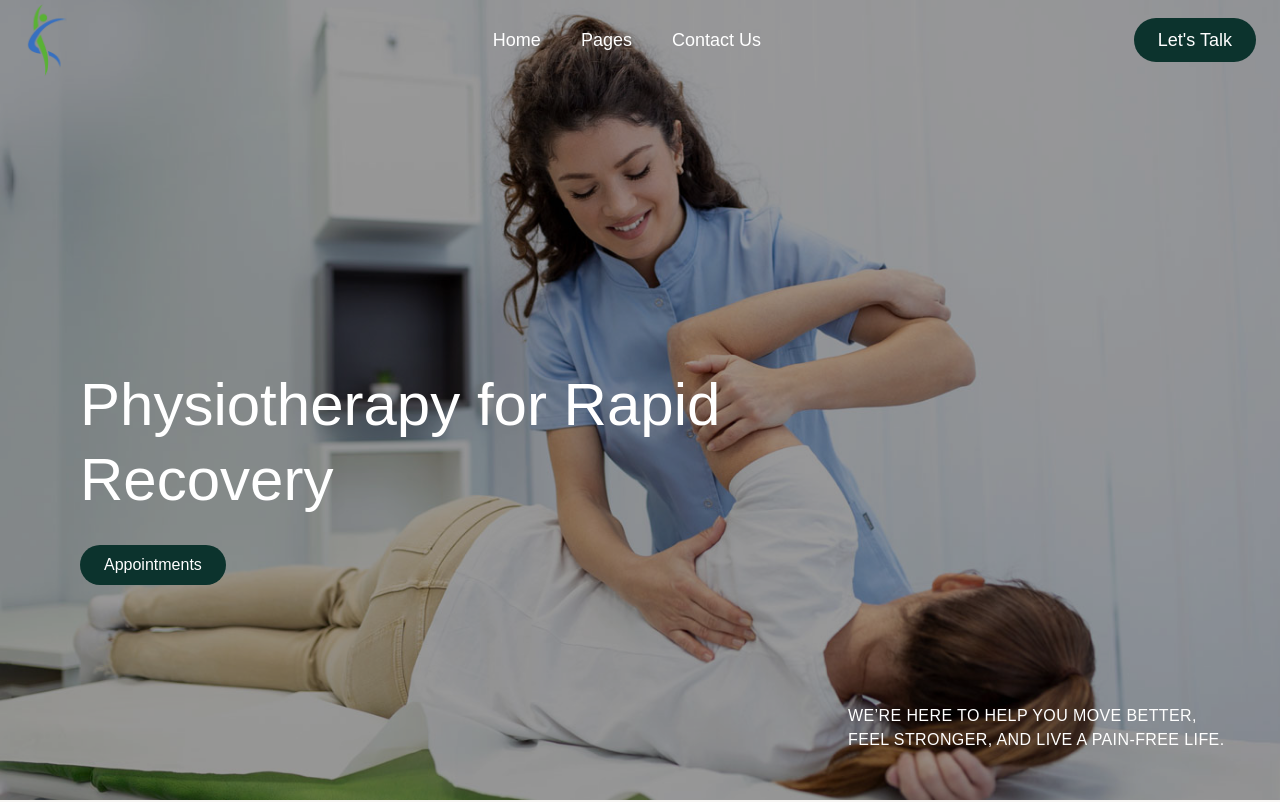
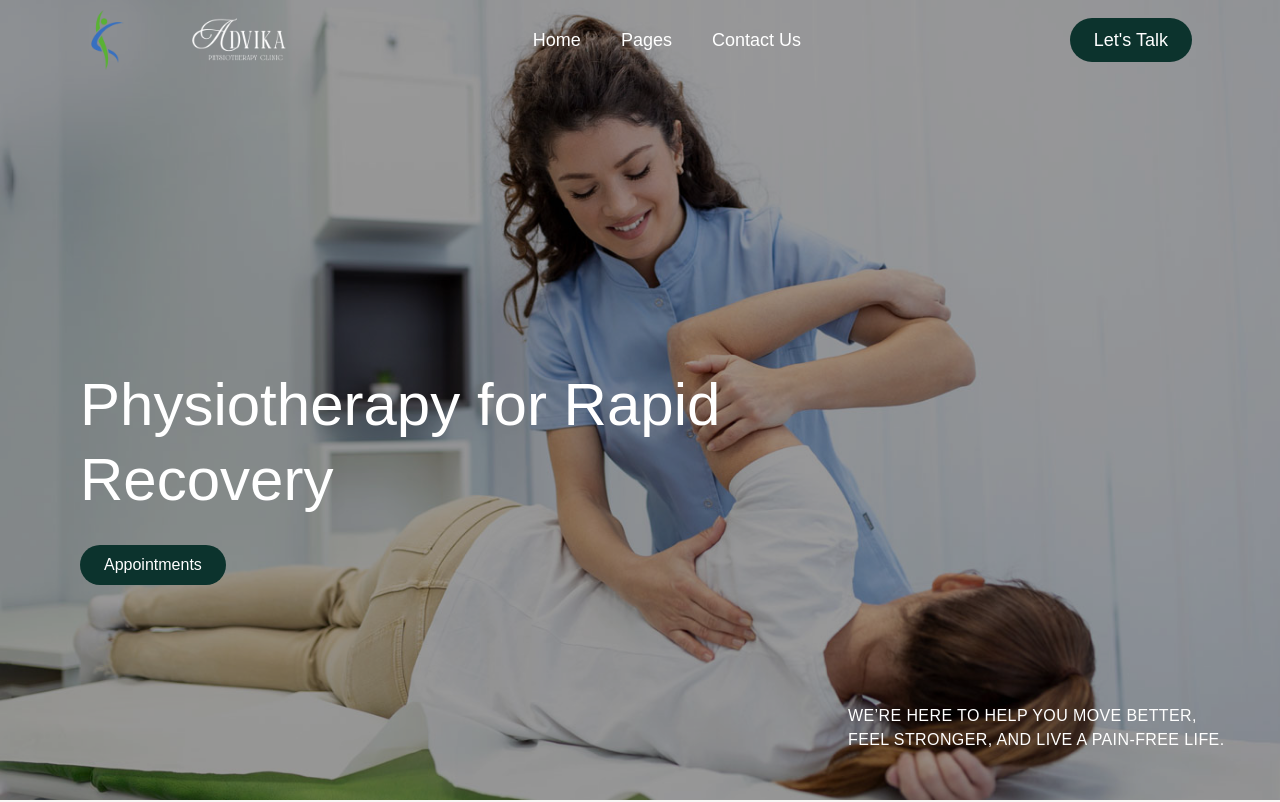
Before and after one commit to anchalsahani/advikaphysiotherapyclinic, a Next.js app: page / in a window 1280 px wide. Shown: the top 802 px of the page. Built offline with nearby package versions, Linux system fonts and the light colour scheme; a web font is replaced by a local one.

Commit message:
first commit

```diff
--- a/app/components/Navbar.tsx
+++ b/app/components/Navbar.tsx
@@ -1,4 +1,5 @@
 "use client";
+
 import { useEffect, useState } from "react";
 import Image from "next/image";
 import Link from "next/link";
@@ -47,19 +48,26 @@ export default function Navbar({ forceDark = false }: { forceDark?: boolean }) {
           : "bg-[#245b52] shadow-md opacity-100"
       }`}
     >
-      <div className="max-w-7xl mx-auto px-6 flex justify-between items-center h-20 relative">
-        {/* Logo */}
-        <Link href="/" className="flex items-center">
+      <div className="max-w-6xl mx-auto px-6 flex justify-between items-center h-20 relative">
+        {/* 🔥 LOGO SECTION WITH TWO IMAGES */}
+        <Link href="/" className="flex items-center space-x-0">
           <Image
             src="/logo2.png"
-            alt="Advika Physiotherapy Clinic Logo"
-            width={120}
-            height={50}
+            alt="Advika Physiotherapy Clinic Logo Part 1"
+            width={100}
+            height={70}
+            priority
+          />
+          <Image
+            src="/logo3.png"
+            alt="Advika Physiotherapy Clinic Logo Part 2"
+            width={100}
+            height={100}
             priority
           />
         </Link>
 
-        {/* Navigation Links */}
+        {/* 🔗 Navigation Links */}
         <ul className="hidden md:flex gap-10 font-normal text-lg text-white relative">
           <li>
             <Link href="/" className={linkClass}>
```
Also changed, not shown: public/logo3.png (added).
